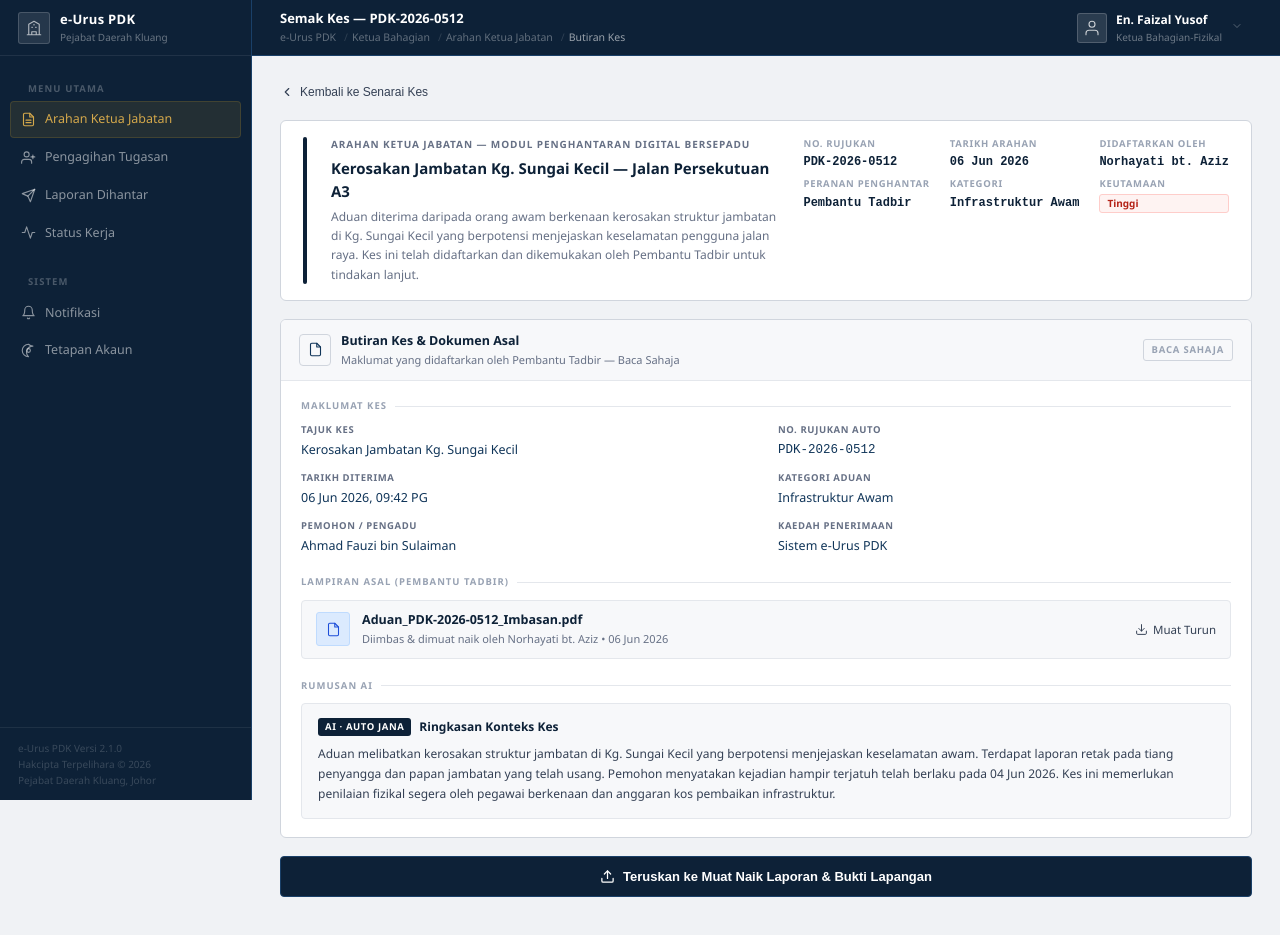
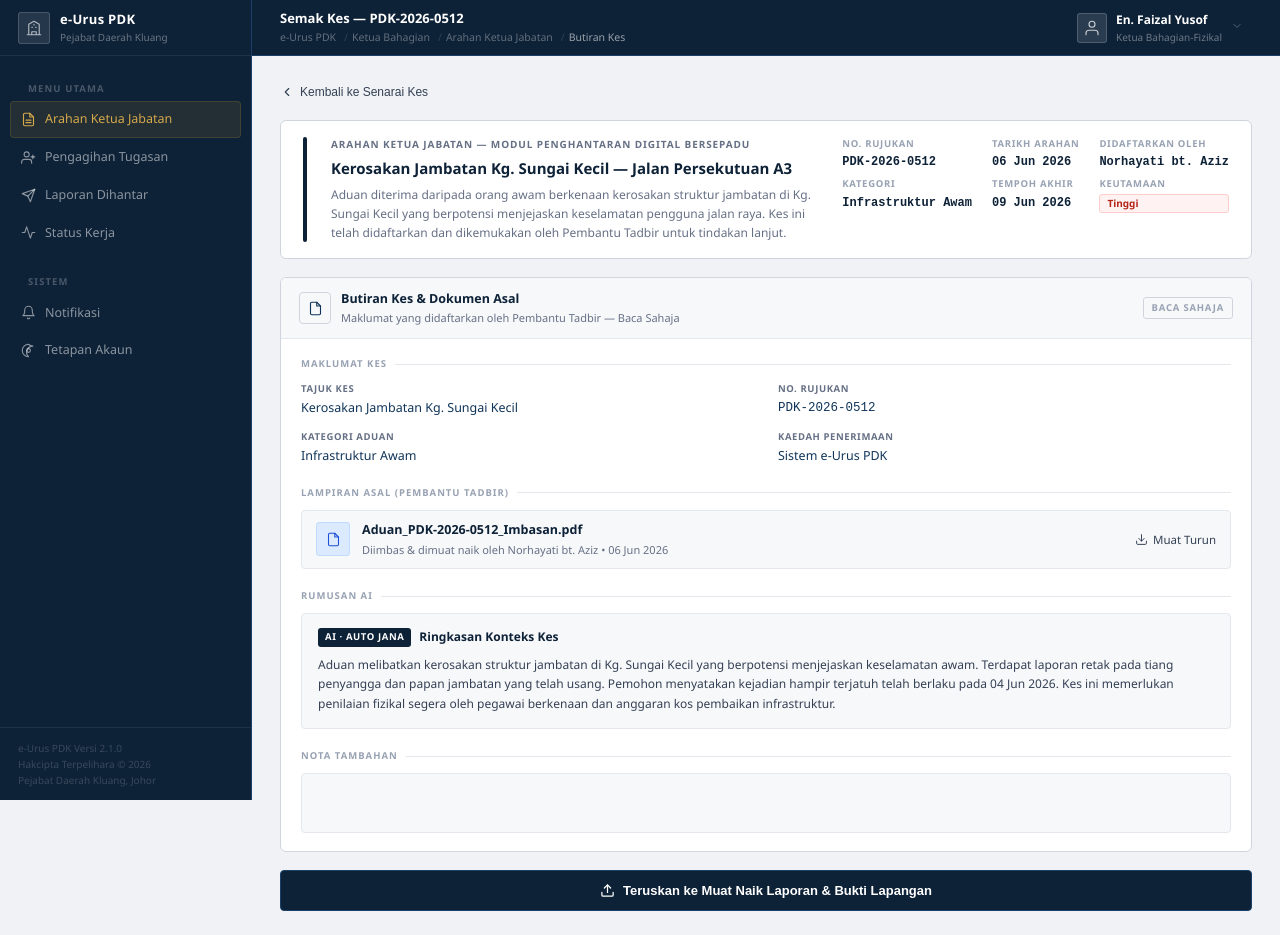
Before and after one commit to tirazman/TRIPLEA-SCSE2243-ADP-PROJECT1, a React (Vite) app in the folder frontend/: page /ketua-bahagian/arahan-ketua-jabatan in a window 1280 px wide. Both pictures are taken after a click on the button 1204 px from the left and 361 px from the top of the page. Built offline with nearby package versions, Linux system fonts and the light colour scheme.

Commit message:
Update KB

```diff
--- a/frontend/src/view/KetuaBahagian/KBArahanKetuaJabatan.jsx
+++ b/frontend/src/view/KetuaBahagian/KBArahanKetuaJabatan.jsx
@@ -38,7 +38,6 @@ function ViewSenarai({ onSemak }) {
             Semak butiran kes yang diarahkan oleh Ketua Jabatan, sediakan laporan penuh and hantar kepada Pegawai Penyedia Laporan untuk tindakan seterusnya.
           </p>
         </div>
-        {/* Lencana status kes menunggu tindakan telah dibuang dari sini */}
       </div>
 
       <div className="summary-strip">
@@ -120,9 +119,7 @@ function ViewSenarai({ onSemak }) {
                   <div className="td-tajuk">{kes.tajuk}</div>
                   <div className="td-tajuk-sub">{kes.subtajuk}</div>
                 </td>
-                {/* Memaparkan tarikh sahaja tanpa format masa */}
                 <td className="td-date">{kes.tarikhTerima ? kes.tarikhTerima.split(',')[0] : "-"}</td>
-                {/* Menggunakan stail teks standard yang sama seperti ruangan lain */}
                 <td className="td-date">{kes.tempohAkhir || "-"}</td>
                 <td><PriorityBadge keutamaan={kes.keutamaan} /></td>
                 <td style={{ textAlign: "center" }}>
@@ -179,8 +176,8 @@ function ViewDetail({ kes, onKembali, onTeruskan }) {
             ["No. Rujukan", kes.id],
             ["Tarikh Arahan", kes.tarikhArahan],
             ["Didaftarkan Oleh", kes.didaftarOleh],
-            ["Peranan Penghantar", kes.perananPenghantar],
             ["Kategori", kes.kategori],
+            ["Tempoh Akhir", kes.tempohAkhir || "-"],
             ["Keutamaan", null],
           ].map(([key, val]) => (
             <div key={key} style={{ display: "flex", flexDirection: "column", gap: 2 }}>
@@ -232,17 +229,15 @@ function ViewDetail({ kes, onKembali, onTeruskan }) {
           <div style={{ display: "grid", gridTemplateColumns: "1fr 1fr", gap: "12px 24px" }}>
             {[
               ["Tajuk Kes", kes.tajuk],
-              ["No. Rujukan Auto", kes.id],
-              ["Tarikh Diterima", kes.tarikhTerima],
+              ["No. Rujukan", kes.id],
               ["Kategori Aduan", kes.kategori],
-              ["Pemohon / Pengadu", kes.pemohon],
               ["Kaedah Penerimaan", "Sistem e-Urus PDK"],
             ].map(([key, val]) => (
               <div key={key}>
                 <div style={{ fontSize: 9.5, fontWeight: 600, textTransform: "uppercase", letterSpacing: "0.6px", color: "var(--text-soft)", marginBottom: 3 }}>{key}</div>
                 <div style={{
                   fontSize: 12.5,
-                  fontFamily: key === "No. Rujukan Auto" ? "'IBM Plex Mono', monospace" : undefined,
+                  fontFamily: key === "No. Rujukan" ? "'IBM Plex Mono', monospace" : undefined,
                   color: "var(--navy-mid)",
                 }}>{val}</div>
               </div>
@@ -303,7 +298,7 @@ function ViewDetail({ kes, onKembali, onTeruskan }) {
 
           <div style={{
             background: "var(--surface-2)", border: "1px solid var(--border-light)",
-            borderRadius: "var(--radius-md)", padding: "14px 16px",
+            borderRadius: "var(--radius-md)", padding: "14px 16px", marginBottom: 20
           }}>
             <div style={{ display: "flex", alignItems: "center", gap: 8, marginBottom: 8 }}>
               <span style={{
@@ -314,6 +309,29 @@ function ViewDetail({ kes, onKembali, onTeruskan }) {
             </div>
             <p style={{ fontSize: 12, color: "var(--text-mid)", lineHeight: 1.65 }}>{kes.aiSummary}</p>
           </div>
+
+          {/* 📌 Penambahan Blok "Nota Tambahan" di bawah Rumusan AI */}
+          <div style={{
+            fontSize: 9.5, fontWeight: 700, letterSpacing: 1, textTransform: "uppercase",
+            color: "var(--text-muted)", margin: "20px 0 10px", display: "flex", alignItems: "center", gap: 8,
+          }}>
+            Nota Tambahan
+            <span style={{ flex: 1, height: 1, background: "var(--border-light)", display: "block" }} />
+          </div>
+
+          <div style={{
+            background: "var(--surface-2)", border: "1px solid var(--border-light)",
+            borderRadius: "var(--radius-md)", padding: "14px 16px", minHeight: "60px",
+            display: "flex", flexDirection: "column", justifyContent: "center"
+          }}>
+            {kes.notaKj ? (
+              <p style={{ fontSize: 12, color: "var(--text-mid)", lineHeight: 1.65 }}>{kes.notaKj}</p>
+            ) : (
+              // Dibiarkan kosong/box kosong tanpa teks mengikut keperluan jika tiada nota
+              null
+            )}
+          </div>
+
         </div>
       </div>
 
```
